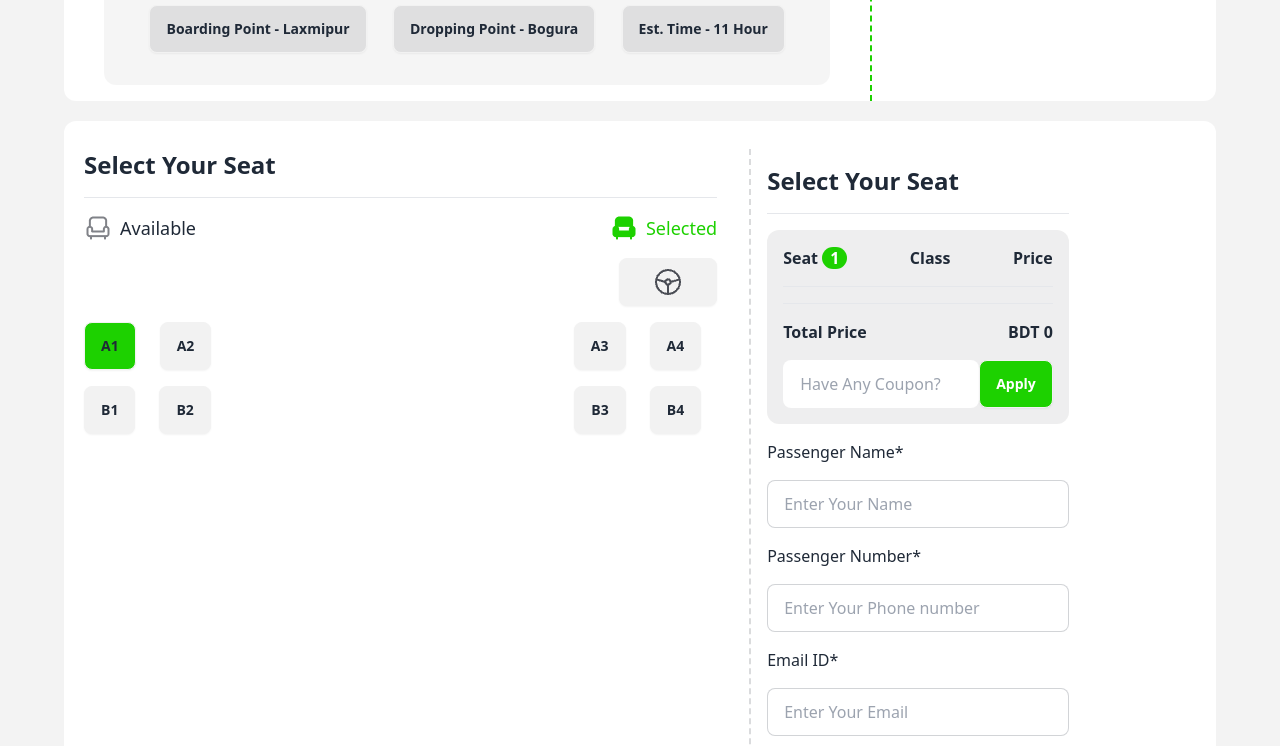
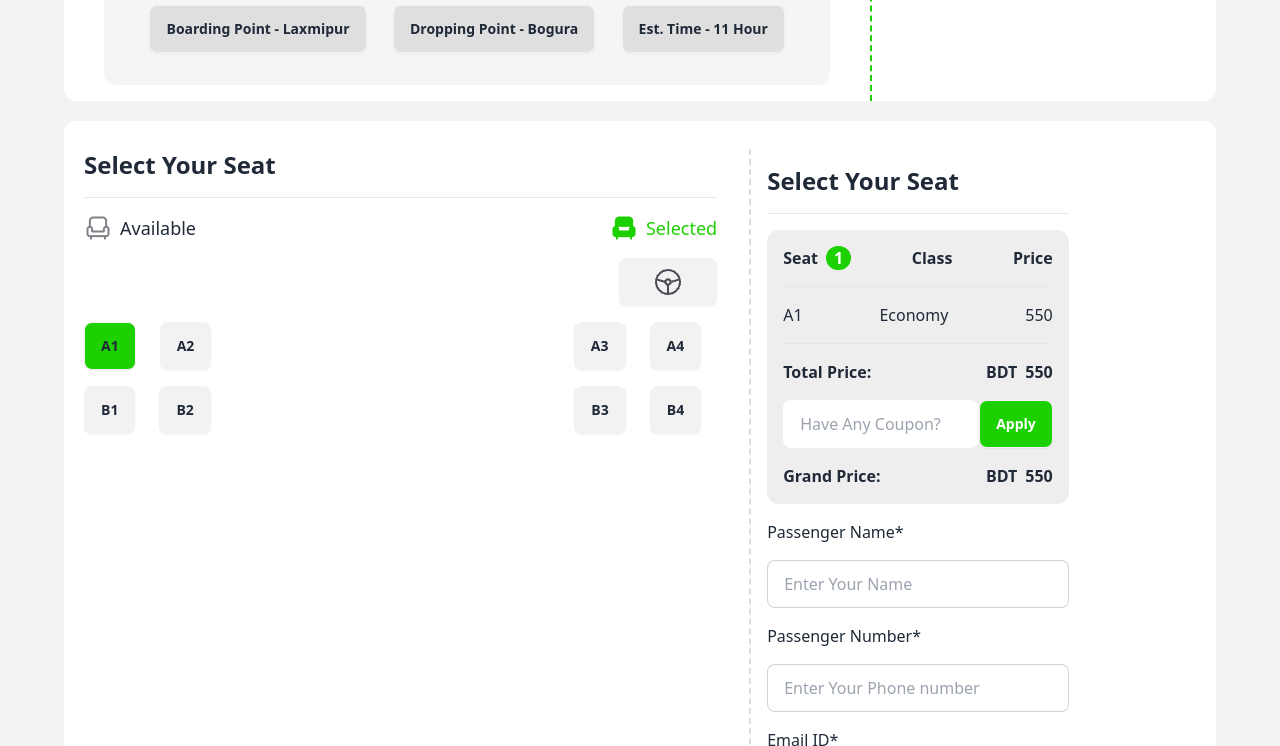
Before and after one commit to monna629/assignment-5, a plain HTML site: page index.html in a window 1280 px wide. Both pictures are taken after a click on the button "A1". Shown: the part 1871-2617 px from the top of the page. Drawn offline with nearby package versions, Linux system fonts and the light colour scheme.

Commit message:
functions updated

```diff
--- a/index.html
+++ b/index.html
@@ -3,7 +3,9 @@
   <head>
     <meta charset="UTF-8" />
     <meta name="viewport" content="width=device-width, initial-scale=1.0" />
-    <title>Document</title>
+    <title>Horizon Hitch</title>
+    <link rel="shortcut icon" href="./images/wheel.png" type="image/x-icon" />
+
     <link
       href="https://cdn.jsdelivr.net/npm/daisyui@4.7.2/dist/full.min.css"
       rel="stylesheet"
@@ -120,8 +122,10 @@
           <!--  -->
           <div class="flex justify-between">
             <div class="bg-white rounded-l-xl pb-4 w-[70%]">
-              <div class="flex justify-around items-center pt-8">
-                <div class="flex">
+              <div
+                class="flex justify-between items-center pt-8 w-[90%] mx-auto"
+              >
+                <div class="flex justify-between">
                   <img src="./images/bus-logo.png" alt="" />
                   <div class="ml-3">
                     <h1 class="text-4xl font-bold">Horizon Hitch</h1>
@@ -236,7 +240,7 @@
                   Seat
                   <span
                     id="total-select"
-                    class="bg-[#1DD100] text-white rounded-xl px-2"
+                    class="bg-[#1DD100] text-white rounded-xl px-2 ml-2"
                     >0</span
                   >
                 </li>
@@ -245,20 +249,27 @@
               </ul>
               <hr />
               <!-- will append here -->
-              <div id="append-here"></div>
+              <ul id="append-here"></ul>
               <hr />
               <ul class="font-semibold flex justify-between">
-                <li>Total Price</li>
-                <li>BDT <span>0</span></li>
+                <li>Total Price:</li>
+                <li>BDT <span class="ml-2" id="total-price"> 0</span></li>
               </ul>
               <div class="flex justify-center">
                 <input
+                  id="coupon-id"
                   type="text"
                   placeholder="Have Any Coupon?"
                   class="input w-full max-w-xs"
                 />
-                <button class="btn bg-[#1DD100] text-white">Apply</button>
+                <button id="btn-coupon" class="btn bg-[#1DD100] text-white">
+                  Apply
+                </button>
               </div>
+              <ul class="font-semibold flex justify-between">
+                <li>Grand Price:</li>
+                <li>BDT <span class="ml-2" id="grand-price"> 0</span></li>
+              </ul>
             </div>
             <!-- inputs -->
             <div class="space-y-4">
@@ -282,7 +293,37 @@
                   placeholder="Enter Your Email"
                 />
               </label>
-              <button class="btn bg-[#1DD100] w-full text-white">Next</button>
+              <!--  -->
+              <button
+                class="btn bg-[#1DD100] text-white w-full"
+                onclick="my_modal_5.showModal()"
+              >
+                Next
+              </button>
+              <dialog
+                id="my_modal_5"
+                class="modal modal-bottom sm:modal-middle text-center"
+              >
+                <div class="modal-box">
+                  <div class="flex justify-center">
+                    <img src="./images/success.png" alt="" />
+                  </div>
+                  <h3 class="font-bold text-lg">Success</h3>
+                  <p class="py-4 font-semibold">
+                    Thank you for Booking Our Bus Seats. We are working hard to
+                    find the best service and deals for you.
+                  </p>
+                  <p>Shortly you will find a confirmation in your email.</p>
+                  <div class="modal-action flex justify-center">
+                    <form method="dialog ">
+                      <button class="btn bg-[#1DD100] text-white">
+                        Continue
+                      </button>
+                    </form>
+                  </div>
+                </div>
+              </dialog>
+              <!--  -->
               <div class="underline flex justify-around text-[#03071275]">
                 <a href="">Terms and Conditions</a>
                 <a href="">Cancellation Policy</a>
--- a/index.js
+++ b/index.js
@@ -1,15 +1,67 @@
 const allSeats = document.getElementsByClassName("seats");
 let count = 0;
+const maxClicks = 4;
+const ticketPrice = 550;
+const clickedSeats = new Set();
+
 for (const seat of allSeats) {
   seat.addEventListener("click", function () {
-    count = count + 1;
-    setInnerText("total-select", count);
-    seat.style.backgroundColor = "#1DD100";
-    document.getElementById("remaining-seat").innerText--;
-    const appendLi = document.getElementById("append-here");
+    if (count < maxClicks && !clickedSeats.has(seat)) {
+      count = count + 1;
+
+      seat.style.backgroundColor = "#1DD100";
+      clickedSeats.add(seat);
+      const remin = document.getElementById("remaining-seat").innerText--;
+      if (remin == 0) {
+        document.getElementById("remaining-seat").innerText = 0;
+      }
+
+      if (!seat.getAttribute("data-clicked")) {
+        // append
+        const seatName = seat.innerText;
+
+        const appendLi = document.getElementById("append-here");
+        const li = document.createElement("li");
+        const p = document.createElement("p");
+        p.innerText = seatName;
+        const p2 = document.createElement("p");
+        p2.innerText = "Economy";
+        const p3 = document.createElement("p");
+        p3.innerText = parseInt(ticketPrice);
+        li.appendChild(p);
+        li.appendChild(p2);
+        li.appendChild(p3);
+        appendLi.appendChild(li);
+
+        seat.setAttribute("data-clicked", true);
+      }
+
+      // total
+      totalPrice("total-price", parseInt(ticketPrice));
+      // grand total
+      grandTotalPrice("grand-price", ticketPrice);
+
+      setInnerText("total-select", count);
+    } else {
+      console.log("Maximum clicks reached");
+    }
   });
 }
 
 function setInnerText(id, value) {
   document.getElementById(id).innerText = value;
 }
+
+function totalPrice(id, value) {
+  const totalPriceElement = document.getElementById(id);
+  const totalPrice = parseInt(totalPriceElement.innerText);
+  const sum = totalPrice + value;
+  totalPriceElement.innerText = sum;
+}
+
+function grandTotalPrice(id, value) {
+  const grandTotalPriceElement = document.getElementById(id);
+  const grandTotalPrice = parseInt(grandTotalPriceElement.innerText);
+  const sum = grandTotalPrice + value;
+  grandTotalPriceElement.innerText = sum;
+}
--- a/style.css
+++ b/style.css
@@ -9,3 +9,7 @@
 hr {
   color: #03071244;
 }
+li {
+  display: flex;
+  justify-content: space-between;
+}
```
